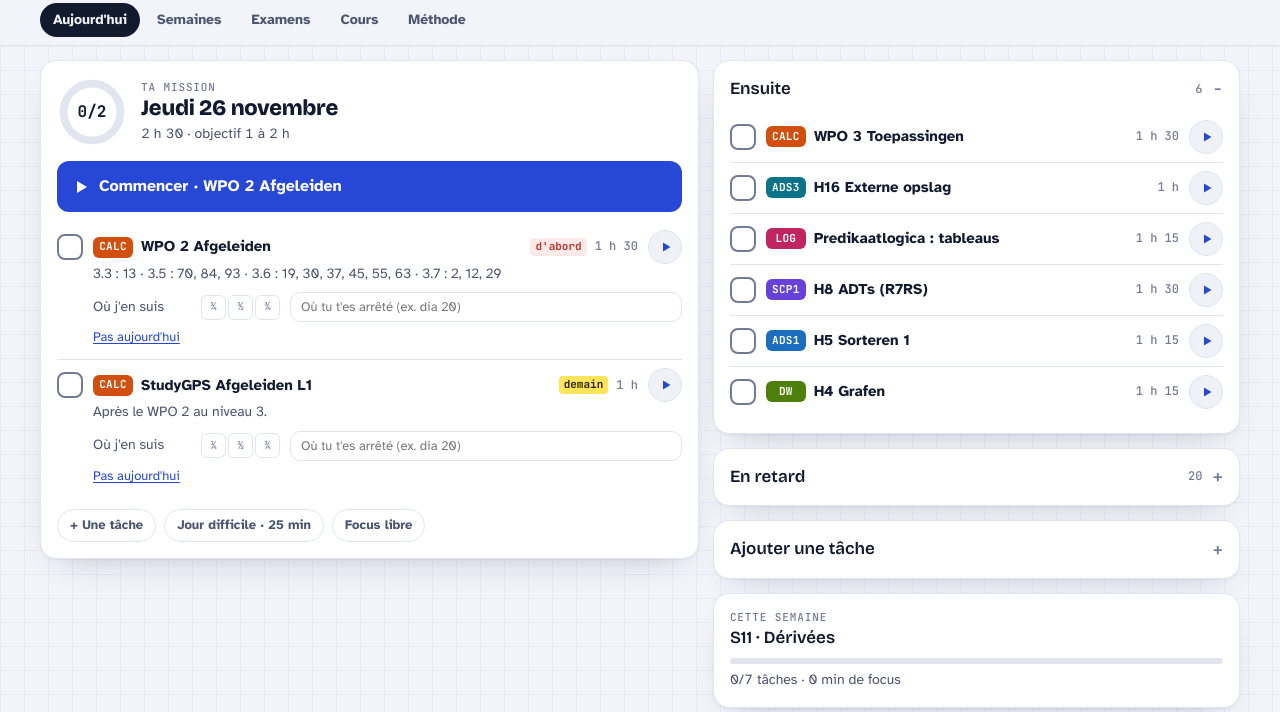
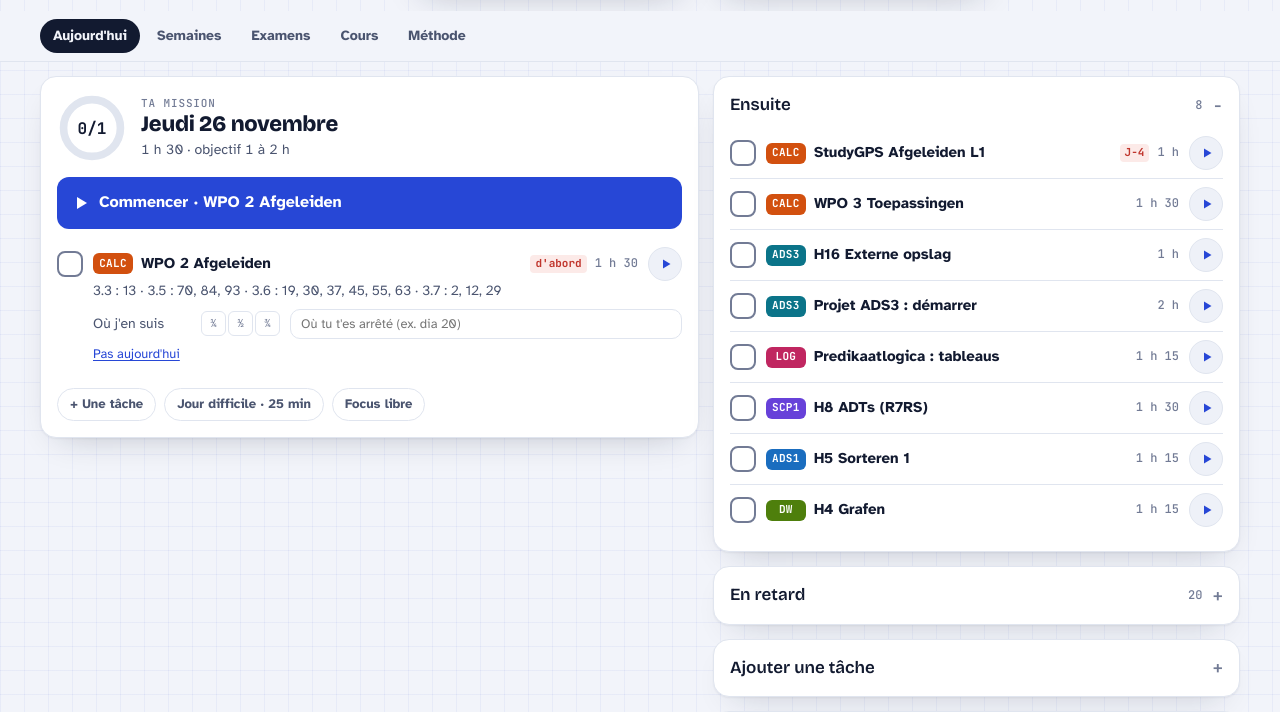
Before and after one commit to AchrafBen7/plan-sauvetage, a plain HTML site: page index.html in a window 1280 px wide. Shown: the part 170-882 px from the top of the page. Drawn offline with nearby package versions, Linux system fonts and the light colour scheme.

Commit message:
Projet ADS3 : deadline 20/12 et séances ; StudyGPS Afgeleiden L1 reporté (à confirmer)
Co-Authored-By: Claude Opus 5.5 <noreply@anthropic.com>

```diff
--- a/index.html
+++ b/index.html
@@ -501,7 +501,7 @@ var BUDGET = { weekday: [60, 120], weekend: [120, 180], blok: [420, 600] };
 
 var FIXED_DEADLINES = [
   { id: 'gps1', c: 'calc', short: 'GPS', t: 'StudyGPS Limieten L1', at: '2026-11-20T17:00' },
-  { id: 'gps2', c: 'calc', short: 'GPS', t: 'StudyGPS Afgeleiden L1', at: '2026-11-27T17:00' },
+  { id: 'gps2', c: 'calc', short: 'GPS', t: 'StudyGPS Afgeleiden L1', at: '2026-11-30T08:00', note: 'reporté · jour et heure à confirmer sur Canvas' },
   { id: 'gps3', c: 'calc', short: 'GPS', t: 'StudyGPS Afgeleiden L2', at: '2026-12-07T08:00' },
   { id: 'gps4', c: 'calc', short: 'GPS', t: 'StudyGPS Integralen L1', at: '2026-12-14T08:00' }
 ];
@@ -518,6 +518,7 @@ var EXAM_KEYS = [
 var DEFAULT_EXAMS = { ads3e: '2027-01-05', ads3p: '2027-01-05', log: '2027-01-08', calc: '2027-01-11', scp1: '2027-01-18', ads1: '2027-01-22', dw: '2027-01-25' };
 var FINAL_DAYS = { calc: 3, scp1: 3, ads1: 3, ads3: 2, log: 3, dw: 3 };
 var DEFAULT_TE2 = '2026-12-07T09:00';
+var DEFAULT_ADS3 = '2026-12-20T23:59'; /* opgave « B+-tree Sibling Pointers », dépôt sur Canvas */
 
 var WEEKS = [
   { id: 'w08', n: 8, from: '2026-11-02', to: '2026-11-08', theme: 'Démarrage', note: 'ADS3, Logica et Calculus tombent du 5 au 11/1 : ils se jouent avant Noël.', tasks: [
@@ -548,10 +549,11 @@ var WEEKS = [
     { id: 'w10-5', c: 'ads1', m: 60, t: 'H4 Heaps', d: 'Trace insert et delete (sift-up, sift-down) sur 8 clés.' },
     { id: 'w10-7', c: 'dw', m: 75, t: 'H3 : congruenties, CRT', d: "Modulair rekenen, φ d'Euler. WPO seul." }
   ] },
-  { id: 'w11', n: 11, from: '2026-11-23', to: '2026-11-29', theme: 'Dérivées', note: 'StudyGPS vendredi 27/11 à 17 h.', tasks: [
-    { id: 'w11-1', c: 'calc', m: 60, dl: 'gps2', pre: 'w10-2', t: 'StudyGPS Afgeleiden L1', d: 'Après le WPO 2 au niveau 3.' },
+  { id: 'w11', n: 11, from: '2026-11-23', to: '2026-11-29', theme: 'Dérivées', note: 'StudyGPS Afgeleiden reporté (lundi 30/11 ?). Projet ADS3 sorti : dimanche 20/12, 23 h 59.', tasks: [
+    { id: 'w11-1', c: 'calc', m: 60, dl: 'gps2', pre: 'w10-2', t: 'StudyGPS Afgeleiden L1', d: "Slides afgeleiden1 et WPO 2, puis un test level 0 pour t'échauffer et le test level 1. 3 tests, ton meilleur score compte." },
     { id: 'w11-2', c: 'calc', m: 90, t: 'WPO 3 Toepassingen', d: '4.1 : 25, 42, 55 · 4.2 : 4, (10), 15 · 4.3 : (5), 17, 32 · 4.4 : 29, (40), 64 · 4.5 : 4, 12, 24' },
     { id: 'w11-4', c: 'ads3', m: 60, t: 'H16 Externe opslag', d: 'Slides H16 + a-d/db/table.' },
+    { id: 'w11-8', c: 'ads3', m: 120, t: 'Projet ADS3 : démarrer', d: "Lis l'opgave en entier, puis fais tourner main.rkt tel quel. Note tes questions pour l'assistant. IA interdite pour cette taak (opgave, 5.1)." },
     { id: 'w11-6', c: 'log', m: 75, t: 'Predikaatlogica : tableaus', d: 'Oefeningen §3 : 1 à 3. Règles ∀ et ∃ sur ta fiche.' },
     { id: 'w11-3', c: 'scp1', m: 90, t: 'H8 ADTs (R7RS)', d: 'Écris un ADT set ou table + tests check-expect.' },
     { id: 'w11-5', c: 'ads1', m: 75, t: 'H5 Sorteren 1', d: 'Bubble, insertion, selection, quick : trace + complexité.' },
@@ -559,9 +561,11 @@ var WEEKS = [
   ] },
   { id: 'w12', n: 12, from: '2026-11-30', to: '2026-12-06', theme: 'Intégrales', note: 'Lundi 7/12 : StudyGPS à finir avant 8 h, puis TE2 de 9 h à 11 h. Fais le StudyGPS ce week-end.', tasks: [
     { id: 'w12-1', c: 'calc', m: 60, dl: 'gps3', pre: 'w11-2', t: 'StudyGPS Afgeleiden L2', d: 'Lundi 8 h : fais-le le week-end.' },
+    { id: 'w12-5', c: 'ads3', m: 75, t: 'H17 B+-bomen', d: '10 clés à la main + a-d/db/index/b-tree.' },
     { id: 'w12-2', c: 'calc', m: 90, t: 'WPO 4 Integralen', d: '5.5 : 14, 18, 26 · 5.6 : 5a, 18, 26, 33, 60, 78 · 8.2 : 2, 6, 22' },
     { id: 'w12-3', c: 'dw', m: 120, dl: 'te2', t: 'Préparer la TE2', d: 'Lundi 7/12, 9 h à 11 h. Vérifie la matière sur Canvas (sans doute H3 et H4), puis WPO seul, comme un mini-examen.' },
-    { id: 'w12-5', c: 'ads3', m: 75, t: 'H17 B+-bomen', d: '10 clés à la main + a-d/db/index/b-tree.' },
+    { id: 'w12-9', c: 'ads3', m: 90, t: 'Projet ADS3 · séance 1', d: "But de la semaine : comprendre le code que cite l'opgave et écrire ton propre plan, sur papier." },
+    { id: 'w12-10', c: 'ads3', m: 90, t: 'Projet ADS3 · séance 2', d: "Seul et sans IA. Une question ? Mail à l'assistant, jamais le jour de la deadline." },
     { id: 'w12-7', c: 'log', m: 75, t: 'Natuurlijke deductie (pred.)', d: '4 afleidingen seul : ∀I, ∀E, ∃I, ∃E.' },
     { id: 'w12-4', c: 'scp1', m: 90, t: 'SCP1 : chapitre du moment', d: 'WPO seul + 3 Dodona + un omgevingsmodel à la main.' },
     { id: 'w12-6', c: 'ads1', m: 75, t: 'H5 Sorteren 2', d: 'Merge, heap, radix, counting, bucket, borne n log n.' },
@@ -570,14 +574,16 @@ var WEEKS = [
   { id: 'w13', n: 13, from: '2026-12-07', to: '2026-12-13', theme: 'DV et lambda', note: 'StudyGPS lundi 14/12 à 8 h : fais-le ce week-end.', tasks: [
     { id: 'w13-1', c: 'calc', m: 60, dl: 'gps4', pre: 'w12-2', t: 'StudyGPS Integralen L1', d: 'Lundi 8 h : fais-le le week-end.' },
     { id: 'w13-2', c: 'calc', m: 75, t: 'WPO 5 DV 1re orde', d: 'Diffvgln 1 a, c · 2 a, c · 3 c · 4 c, d (avec le schéma DV).' },
-    { id: 'w13-5', c: 'ads3', m: 60, t: 'Projet ADS3 : lire et découper', d: 'Le jour où il sort : étapes datées en tâches perso + deadline.' },
+    { id: 'w13-5', c: 'ads3', m: 90, t: 'Projet ADS3 · séance 3', d: 'But de la semaine : une version qui tourne avec main.rkt.' },
+    { id: 'w13-8', c: 'ads3', m: 90, t: 'Projet ADS3 · séance 4', d: "Reprends là où tu t'es arrêté, et marque où tu en es avec ¼ ½ ¾." },
+    { id: 'w13-9', c: 'ads3', m: 90, t: 'Projet ADS3 · séance 5', d: "Relis l'opgave point par point : chaque exigence est-elle couverte et montrée dans main.rkt ?" },
     { id: 'w13-3', c: 'log', m: 90, t: 'Lambda-calculus 1', d: 'Oefeningen Lambda 1 à 9.' },
     { id: 'w13-4', c: 'scp1', m: 90, t: 'SCP1 : chapitre du moment', d: 'WPO seul + 3 Dodona.' },
     { id: 'w13-6', c: 'ads1', m: 75, t: 'H6 Bomen', d: 'BST insert et delete + les 4 rotations AVL.' },
     { id: 'w13-7', c: 'dw', m: 75, t: 'H4 Grafen 2', d: 'Bomen, bipartiet, planair, kleuren.' }
   ] },
-  { id: 'w14', n: 14, from: '2026-12-14', to: '2026-12-20', theme: 'Boucler', note: 'Dernière semaine de cours : pose toutes tes questions.', tasks: [
-    { id: 'w14-1', c: 'ads3', m: 120, dl: 'ads3proj', t: 'Projet ADS3 chaque jour', d: '45 à 90 min par jour. Fini et compris avant le 5/1.' },
+  { id: 'w14', n: 14, from: '2026-12-14', to: '2026-12-20', theme: 'Boucler', note: 'Dernière semaine de cours : pose toutes tes questions. Projet ADS3 : dimanche 20/12, 23 h 59.', tasks: [
+    { id: 'w14-1', c: 'ads3', m: 180, dl: 'ads3proj', t: 'Projet ADS3 : finir et déposer', d: "Démo dans main.rkt, puis le zip Prénom-Nom-matricule (une seule map : main.rkt + a-d). Teste-le avec seulement r7rs et a-d installés, puis dépose-le sur Canvas. Vise vendredi 18/12 : en retard = absent." },
     { id: 'w14-5', c: 'log', m: 75, t: 'Lambda-calculus 2', d: 'Church-getallen, Y-combinator, recursie.' },
     { id: 'w14-9', c: 'log', m: 120, t: 'Examen Logica 2025-26', d: 'Dans tes Téléchargements. Chronométré, sans notes, puis corrige.' },
     { id: 'w14-2', c: 'calc', m: 90, t: 'WPO 6', d: "Diffvgln 5 a, d, f · 6 b, c · 7 a, b · 8 b, c · l'Hôpital 4.6 : 4, 10, 27, 34" },
@@ -677,13 +683,13 @@ function normalizeSettings(raw) {
   return {
     exams: ex,
     te2: typeof raw.te2 === 'string' && raw.te2 !== '2026-12-07T08:00' ? raw.te2 : DEFAULT_TE2,
-    ads3: typeof raw.ads3 === 'string' ? raw.ads3 : ''
+    ads3: typeof raw.ads3 === 'string' && raw.ads3 ? raw.ads3 : DEFAULT_ADS3
   };
 }
 function deadlines(settings) {
   var list = FIXED_DEADLINES.map(function (x) { return Object.assign({}, x); });
   list.push({ id: 'te2', c: 'dw', short: 'TE2', t: 'TE2 Discrete wiskunde', at: settings.te2 || null, note: settings.te2 === DEFAULT_TE2 ? "jusqu'à 11 h" : '' });
-  list.push({ id: 'ads3proj', c: 'ads3', short: 'PROJ', t: 'Projet ADS3', at: settings.ads3 || null, note: settings.ads3 ? '' : 'sort après H16–H17' });
+  list.push({ id: 'ads3proj', c: 'ads3', short: 'PROJ', t: 'Projet ADS3', at: settings.ads3 || null, note: settings.ads3 === DEFAULT_ADS3 ? 'dépôt Canvas · en retard = absent' : '' });
   EXAM_KEYS.forEach(function (e) {
     var v = settings.exams[e.k];
     list.push({ id: 'ex-' + e.k, c: e.c, short: COURSES[e.c].code, t: e.t, at: v ? v + 'T' + e.time : null, exam: true, k: e.k, part: e.part });
@@ -904,7 +910,7 @@ var CHAPTERS = {
 };
 function fiche(id, a) { return 'https://caliweb.vub.be/?page=course-offer&id=' + id + '&anchor=' + a + '&target=pr&year=2627&language=nl&output=html'; }
 var INFO = {
-  ads3: { name: 'ADS3', note: 'Projet, écrit et pratique, chacun sur 20.', trap: 'Une partie sous 7 : note finale = la plus basse.', key: 'Le projet sort après H16–H17 : maîtrise le code a-d avant.', fiche: fiche('011807', 1) },
+  ads3: { name: 'ADS3', note: 'Projet, écrit et pratique, chacun sur 20.', trap: 'Une partie sous 7 : note finale = la plus basse.', key: 'Projet B+-tree sibling pointers : dimanche 20/12, 23 h 59, sans IA. À l’examen pratique, tu l’étends.', fiche: fiche('011807', 1) },
   log: { name: 'Logica', note: 'Écrit = 100 %. Théorie + exercice par partie.', trap: 'La lambda-calculus arrive en fin de semestre.', key: 'Modèles : TE 2025 et examen 2025-26.', fiche: fiche('009182', 2) },
   calc: { name: 'Calculus 1', note: 'Tentamen 24 % + StudyGPS 6 % du cours.', trap: 'Sous 8 : tout le cours à 7. Pas de reprise en juin.', key: '16/20 sur StudyGPS : ~6/20 au tentamen suffit pour 8.', fiche: fiche('009205', 1) },
   scp1: { name: 'SCP1', note: 'Écrit = 100 %. La TE ne change rien.', trap: 'Il faut écrire du code seul, pas relire.', key: 'Chaque semaine : WPO seul + 3 Dodona.', fiche: fiche('000085', 2) },
```
